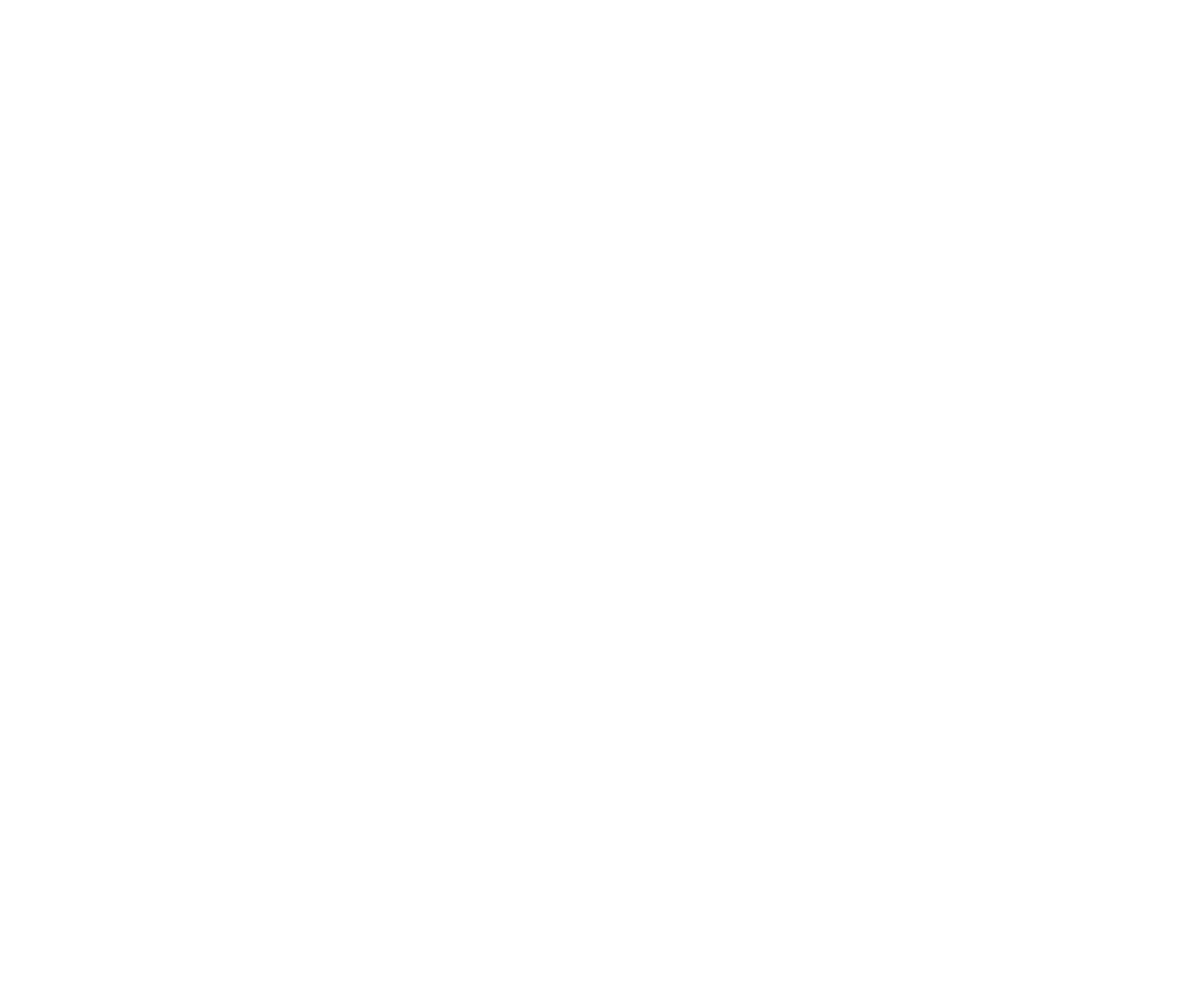
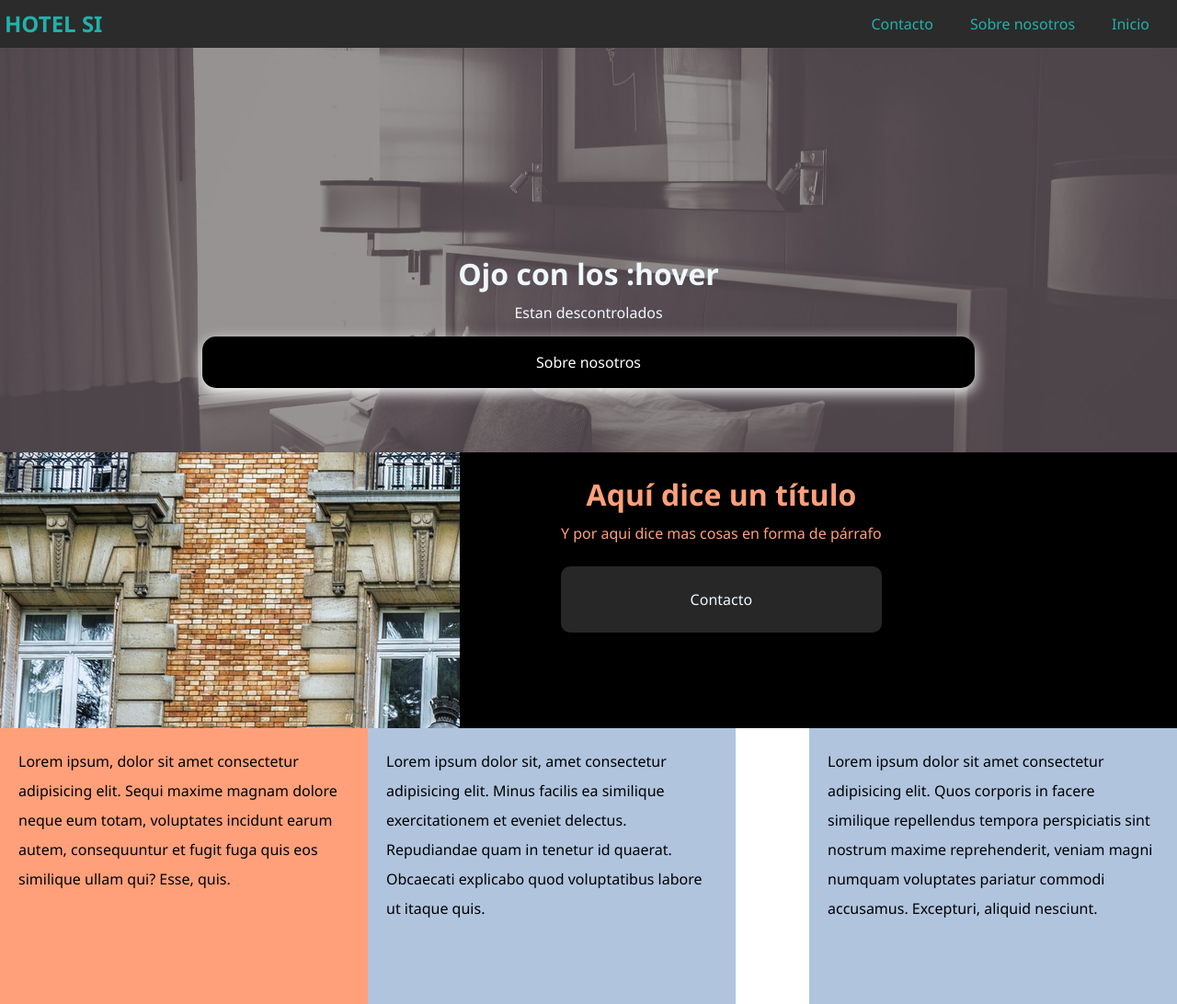
Before and after one commit to Bobdisappear/Web23David, a plain HTML site: page 15-practicawebhotel/index.html in a window 1280 px wide. Shown: the whole page at 92% size. Before the commit the page ends 800 px from the top, so only its background shows below. Drawn offline with Linux system fonts and the light colour scheme.

Commit message:
accPaginaHotel

```diff
--- a/15-practicawebhotel/css/style.css
+++ b/15-practicawebhotel/css/style.css
@@ -0,0 +1,181 @@
+*{
+    margin: 0;
+    padding: 0;
+    box-sizing: border-box;
+}
+
+html,body{
+    line-height: 2rem ;
+    font-family: 'Segoe UI', Tahoma, Geneva, Verdana, sans-serif;
+}
+
+a{
+    color: lightseagreen;
+    text-decoration: none;
+}
+
+h1,h2,h3{
+    margin: auto;
+
+}
+
+h1{
+    margin-top: 10px;
+    margin-left: 5px;
+}
+
+
+.box1{
+    overflow: auto;
+    max-width: auto;
+    padding: 0px 0;
+    padding-bottom: 0px;
+
+}
+
+#topmenu{
+    background-color: rgb(43, 43, 43);
+}
+
+#topmenu a{
+    text-decoration: none;
+}
+
+#topmenu h1{
+    float: left;
+}
+
+#topmenu ul{
+    float: right;
+    list-style: none;
+
+}
+
+#topmenu ul li{
+    float: right;
+    margin-right: 20px;
+}
+
+#topmenu ul li a{
+    display: block;
+    padding: 10px;
+    margin: 0px  ;
+
+}
+
+#topmenu ul li a:hover{
+    background-color: rgba(240, 248, 255, 0.096);
+    border-radius: 5px;
+    color: white;
+    font-size: 1.1rem;
+
+}
+
+#showcase{
+    height: 00px;
+    background: url('img/showcase.jpg') no-repeat center/cover;
+    transition: 1s ease-in-out;
+    color: aliceblue;
+    text-align: center;
+    padding: 220px;
+
+}
+h2{
+    padding: 10px;
+    font-size: 2rem;
+}
+
+#showcase:hover{
+    height: 500px;
+}
+
+
+.btn{
+    display: block;
+    background-color: black;
+    color: white;
+    padding: 12px 20px;
+    border-radius: 15px;
+    box-shadow: 0px 5px 15px;
+    margin-top: 10px;
+}
+
+.btn:hover{
+    background-color: white;
+    color: black;
+}
+
+#info{
+    overflow: auto;
+    max-width: auto;
+    max-height: auto;
+    background-color: black;
+
+
+}
+.foto1{
+
+    background:url(img/photo-1.jpg);
+    width: 500px ;
+    height: 300px;
+    float: left;
+    background-image: center , cover;
+}
+.foto2{
+    position: center;
+    color: lightsalmon;
+    text-align: center;
+    margin: 10px;
+    margin-left: 100px;
+    padding: 10px;
+    float: left;
+
+}
+
+a.btn2{
+    color: aliceblue;
+    display: block;
+    background-color: rgb(39, 39, 39);
+    padding: 20px;
+    margin-top: 20px;
+    border-radius: 10px;
+
+}
+
+a.btn2:hover{
+    background-color: aliceblue;
+    color: black;
+}
+
+#fetures{
+    overflow: auto;
+    max-width: auto;
+    max-height: 300px;
+}
+
+.icon1{
+    background-color: lightsalmon;
+    max-width: 400px;
+    height: 300px;
+    padding: 20px;
+    float: left;
+
+}
+.icon2{
+    background-color: lightsteelblue;
+    max-width: 400px;
+    padding: 20px;
+
+    height: 300px;
+    float: left;
+}
+
+
+.icon3{
+    background-color: lightsteelblue;
+    padding: 20px;
+
+    max-width: 400px;
+    height: 300px;
+    float: right;
+}
--- a/15-practicawebhotel/index.html
+++ b/15-practicawebhotel/index.html
@@ -4,9 +4,52 @@
     <meta charset="UTF-8">
     <meta http-equiv="X-UA-Compatible" content="IE=edge">
     <meta name="viewport" content="width=device-width, initial-scale=1.0">
-    <title>Document</title>
+    <meta name="description" content="Si, es un hotel">
+    <meta name="keyword" content="Hotel,si">
+    <link rel="stylesheet" href="css/style.css">
+    <title>Hotel si </title>
 </head>
 <body>
+    <header>
+        <nav id="topmenu">
+            <div class="box1">
+            <h1><a href="index.html">HOTEL SI</a></h1>
+            <ul>
+                <li><a href="index.html">Inicio</a></li>
+                <li><a href="about.html">Sobre nosotros</a></li>
+                <li><a href="contact.html">Contacto</a></li>
+            </ul>
+            </div>
+        </nav>
+        <div id="showcase">
+            <div class="showcontent">
+                <h2>Ojo con los :hover</h2>
+                <p>Estan descontrolados</p>
+                <a class="btn" href="about.html"> Sobre nosotros</a>
+            </div>
+        </div>
+    </header>
+    <section id="info">
+        <div class="foto1"></div>
+        <div class="foto2">
+            <h2>Aquí dice un título</h2>
+            <p>Y por aqui dice mas cosas en forma de párrafo</p>
+            <a class="btn2" href="contact.html"> Contacto</a>
+        </div>
+    </section>
+    <section id="features">
+        <div class="icon1">
+            <p>Lorem ipsum, dolor sit amet consectetur adipisicing elit. Sequi maxime magnam dolore neque eum totam, voluptates incidunt earum autem, consequuntur et fugit fuga quis eos similique ullam qui? Esse, quis.</p>
+        </div>
+        <div class="icon2">
+            <p>Lorem ipsum dolor sit, amet consectetur adipisicing elit. Minus facilis ea similique exercitationem et eveniet delectus. Repudiandae quam in tenetur id quaerat. Obcaecati explicabo quod voluptatibus labore ut itaque quis.</p>
+        </div>
+        <div class="icon3">
+            <p>Lorem ipsum dolor sit amet consectetur adipisicing elit. Quos corporis in facere similique repellendus tempora perspiciatis sint nostrum maxime reprehenderit, veniam magni numquam voluptates pariatur commodi accusamus. Excepturi, aliquid nesciunt.</p>
+        </div>
+    </section>
+    <footer>
 
+    </footer>
 </body>
 </html>
```
